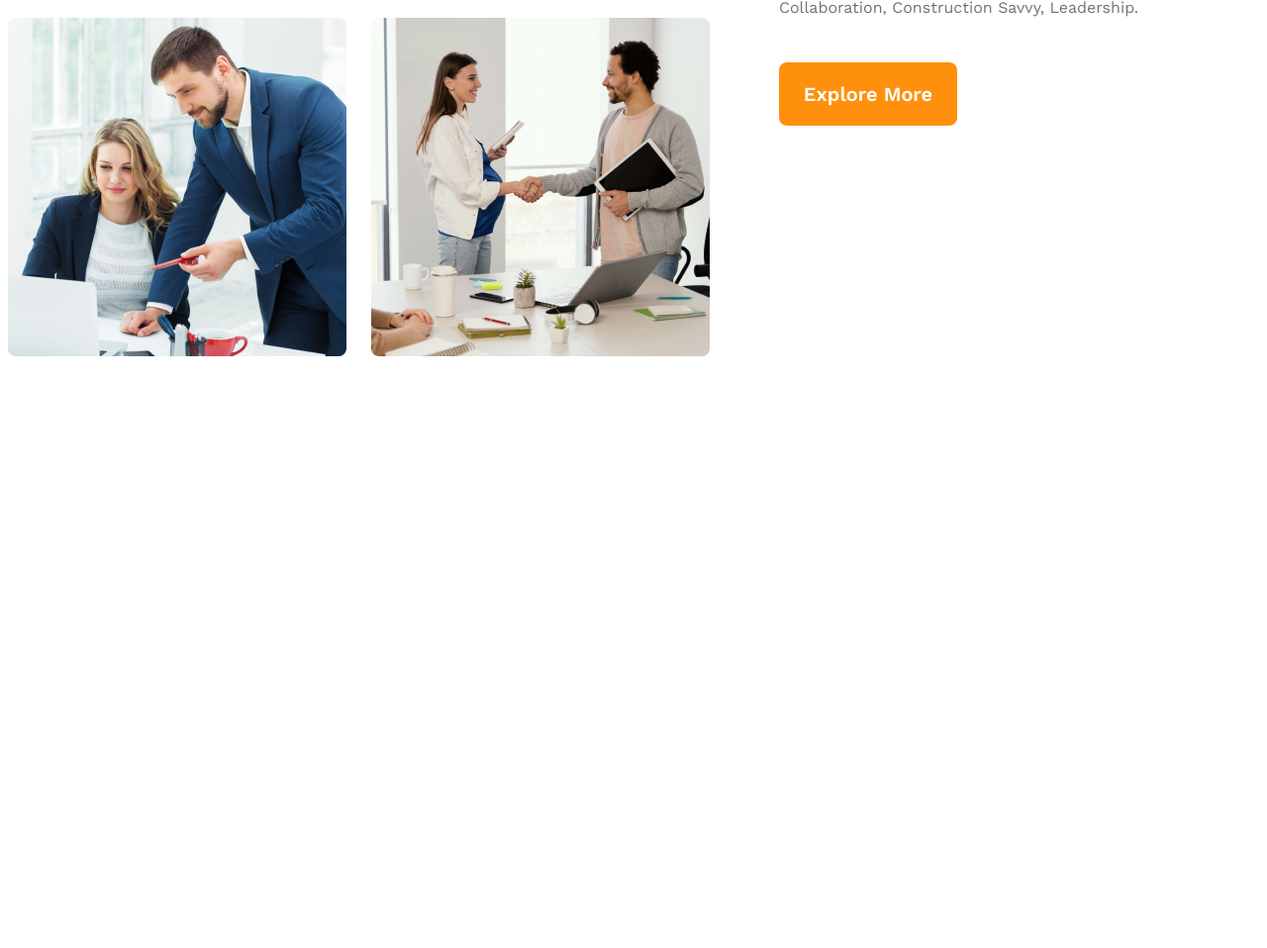
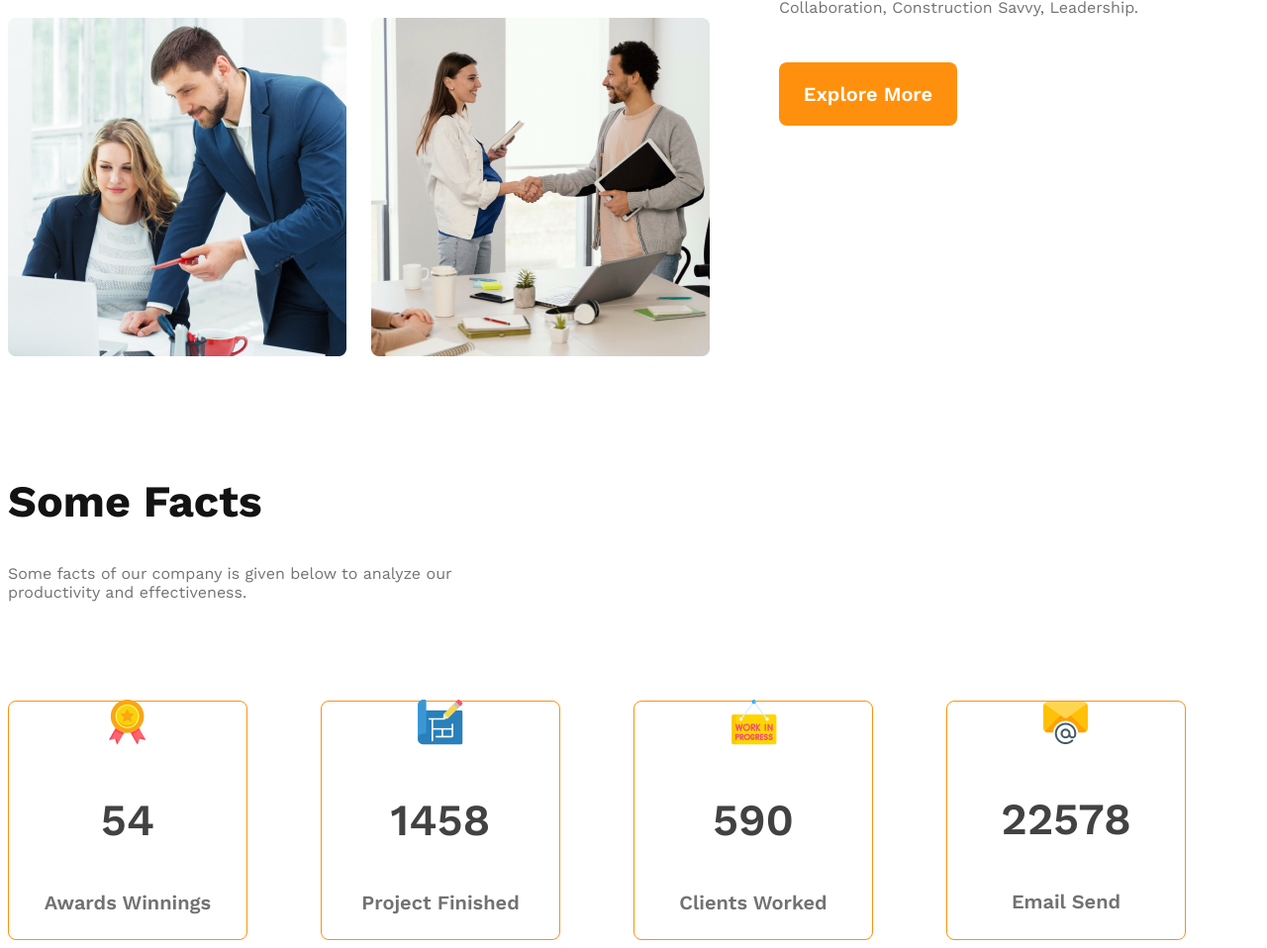
Before and after one commit to mahirasef09/g3-architects-website, a plain HTML site: page index.html in a window 1280 px wide. Shown: the part 1723-2681 px from the top of the page at 99% size. Before the commit the page ends 2091 px from the top, so only its background shows below. Drawn offline with nearby package versions, Linux system fonts and the light colour scheme.

Commit message:
Added fact section

```diff
--- a/index.html
+++ b/index.html
@@ -11,18 +11,18 @@
 <body>
     <header class="bg-primary">
         <nav class="navbar display-flex">
-            <h2 class="nav-title dark-1">G3 Architects</h2>
+            <h2 class="nav-title">G3 Architects</h2>
             <ul class="nav-links display-flex">
-                <li><a href="" class="nav-link dark-2">Home</a></li>
-                <li><a href="" class="nav-link dark-2">About</a></li>
-                <li><a href="" class="nav-link dark-2">Contact Us</a></li>
-                <li><a href="" class="nav-link dark-2">Login</a></li>
+                <li><a href="" class="nav-link">Home</a></li>
+                <li><a href="" class="nav-link">About</a></li>
+                <li><a href="" class="nav-link">Contact Us</a></li>
+                <li><a href="" class="nav-link">Login</a></li>
             </ul>
         </nav>
         <div class="banner">
             <div class="banner-items">
-                <h1 class="banner-title dark-1">Brand New<br>Group of Architects</h1>
-                <p class="banner-description dark-3">An architect is a person who plans, designs, and oversees the
+                <h1 class="banner-title">Brand New<br>Group of Architects</h1>
+                <p class="dark-3">An architect is a person who plans, designs, and oversees the
                     construction of buildings. To practice architecture means to provide services in connection with the
                     design of buildings and the space within the site surrounding the buildings that have human
                     occupancy or use as their principal purpose.</p>
@@ -41,9 +41,51 @@
                 <img src="images/team4.png" alt="">
             </div>
             <div class="team-features">
-                <h2><span class="features-subtitle-1">Quick list</span> <span class="features-subtitle-2">of Our</span> <br><span class="features-subtitle-3">Features</span></h2>
-                <p class="dark-3">Creativity, Resourcefulness, Technical Focus, Foresight, Drive, Collaboration, Construction Savvy, Leadership.</p>
+                <h2><span class="features-subtitle-1">Quick list</span> <span class="features-subtitle-2">of Our</span>
+                    <br><span class="features-subtitle-3">Features</span></h2>
+                <p class="dark-3">Creativity, Resourcefulness, Technical Focus, Foresight, Drive, Collaboration,
+                    Construction Savvy, Leadership.</p>
                 <button class="btn-primary">Explore More</button>
+            </div>
+        </section>
+
+        <section>
+
+        </section>
+
+        <section>
+            <h2 class="fact-title">Some Facts</h2>
+            <p class="fact-description-1">Some facts of our company is given below to analyze our productivity and effectiveness.
+            </p>
+            <div class="fact-container">
+                <div class="fact-card">
+                    <div class="fact-item">
+                        <img class="fact-img" src="images/icons/ribon.png" alt="">
+                        <h3 class="fact-subtitle">54</h3>
+                        <h4 class="fact-description-2">Awards Winnings</h4>
+                    </div>
+                </div>
+                <div class="fact-card">
+                    <div class="fact-item">
+                        <img src="images/icons/projects.png" alt="">
+                        <h3 class="fact-subtitle">1458</h3>
+                        <h4 class="fact-description-2">Project Finished</h4>
+                    </div>
+                </div>
+                <div class="fact-card">
+                    <div class="fact-item">
+                        <img src="images/icons/customers.png" alt="">
+                        <h3 class="fact-subtitle">590</h3>
+                        <h4 class="fact-description-2">Clients Worked</h4>
+                    </div>
+                </div>
+                <div class="fact-card">
+                    <div class="fact-item">
+                        <img src="images/icons/email.png" alt="">
+                        <h3 class="fact-subtitle">22578</h3>
+                        <h4 class="fact-description-2">Email Send</h4>
+                    </div>
+                </div>
             </div>
         </section>
     </main>
--- a/styles/style.css
+++ b/styles/style.css
@@ -60,6 +60,7 @@ body {
     justify-content: space-between;
     align-items: center;
 }
+
 nav ul {
     list-style: none;
     gap: 50px;
@@ -70,11 +71,13 @@ nav ul li a {
 }
 
 .nav-title {
+    color: rgba(19, 19, 19, 1);
     font-size: 2.8rem;
     font-weight: bold;
 }
 
 .nav-link {
+    color: rgba(66, 66, 66, 1);
     font-size: 1.1rem;
     font-weight: 500;
 }
@@ -91,6 +94,7 @@ nav ul li a {
 }
 
 .banner-title {
+    color: rgba(19, 19, 19, 1);
     font-size: 4rem;
     font-weight: bold;
 }
@@ -127,22 +131,61 @@ section {
     font-weight: bold;
 }
 
-.team-section{
+.team-section {
     align-items: center;
 }
 
-.team-imgs{
+.team-imgs {
     display: grid;
     grid-template-columns: repeat(2, 1fr);
     gap: 25px;
 }
 
-.team-features{
+.team-features {
     max-width: 540px;
     margin-left: 70px;
 }
 
+/* fact styles */
+.fact-container {
+    display: grid;
+    grid-template-columns: repeat(4, 1fr);
+}
 
+.fact-card {
+    width: 240px;
+    height: 240px;
+    border: 1px solid rgba(255, 144, 14, 1);
+    border-radius: 8px;
+    display: flex;
+    justify-content: center;
+    align-items: center;
+    text-align: center;
+}
+
+.fact-title {
+    color: rgba(19, 19, 19, 1);
+    font-size: 2.8rem;
+    font-weight: bold;
+}
+
+.fact-description-1 {
+    color: rgba(114, 114, 114, 1);
+    max-width: 540px;
+    margin-bottom: 100px;
+}
+
+.fact-subtitle {
+    color: rgba(66, 66, 66, 1);
+    font-size: 2.8rem;
+    font-weight: 600;
+}
+
+.fact-description-2 {
+    color: rgba(114, 114, 114, 1);
+    font-size: 1.25rem;
+    font-weight: 600;
+}
 
 
 
@@ -151,17 +194,30 @@ section {
 
 /* responsive styles */
 @media screen and (max-width: 576px) {
+
     .navbar,
     .nav-links,
     .team-section {
         flex-direction: column;
     }
 
-  .team-imgs{
+    .team-imgs {
         grid-template-columns: repeat(1, 1fr);
     }
 
-  .team-features{
+    .team-features {
         margin-left: 20px;
     }
 }
+
+
+@media screen and (min-width: 577px) and (max-width: 992px) {
+    .team-section {
+        flex-direction: column;
+    }
+
+    .team-features {
+        margin-left: 50px auto;
+
+    }
+}
```
Lines whose indentation alone changed are shown as unchanged.
